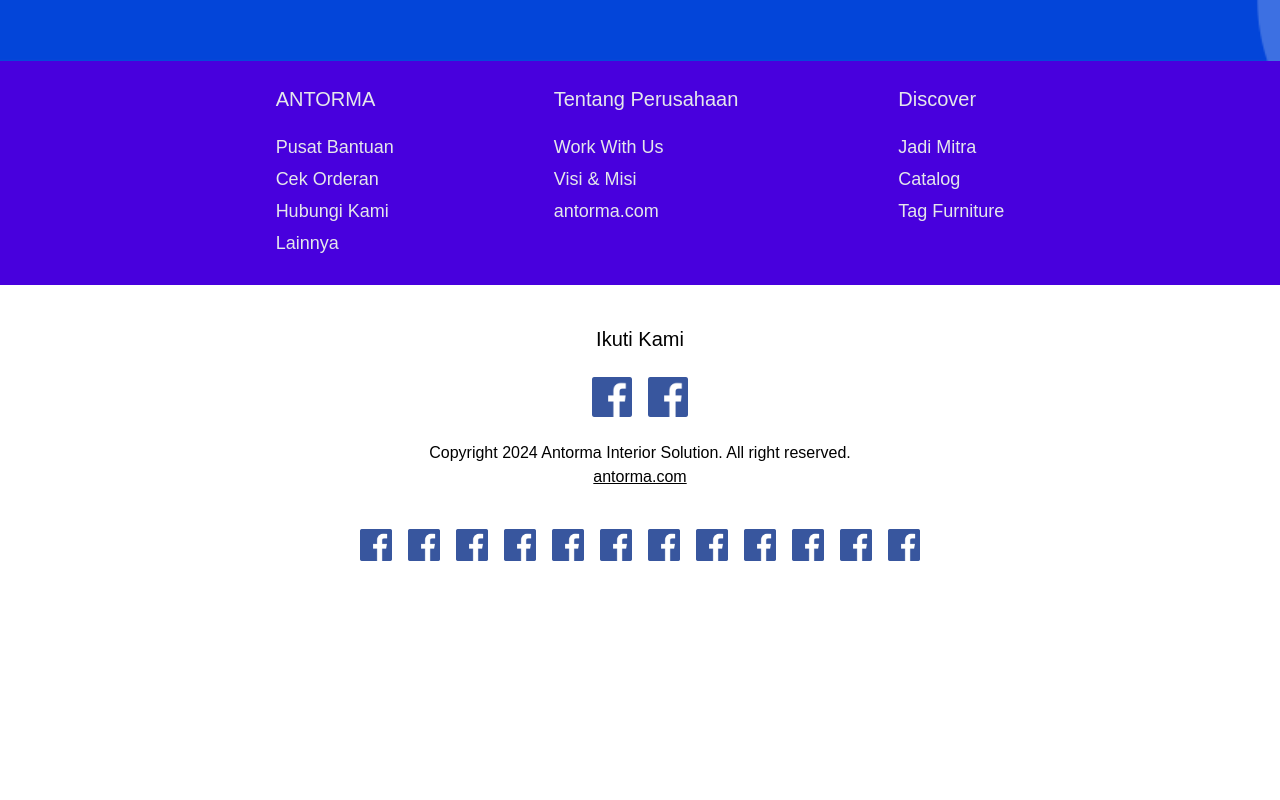
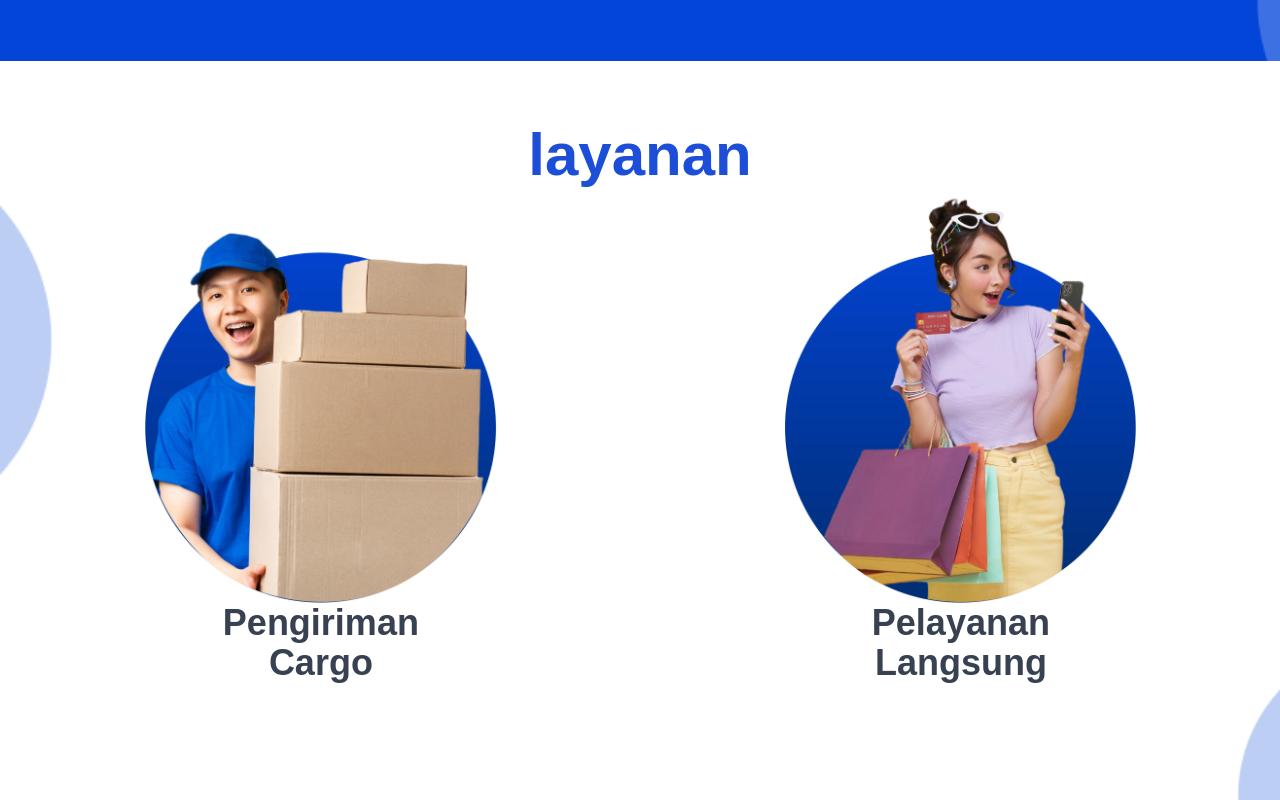
Before and after one commit to ITGROWUP/testing-react-vercel, a React (Create React App) app: page / in a window 1280 px wide. Shown: the part 1380-2180 px from the top of the page. Before the commit the page ends 1941 px from the top, so only its background shows below. Built offline with nearby package versions, Linux system fonts and the light colour scheme.

Commit message:
layanan belum responsif

```diff
--- a/src/App.jsx
+++ b/src/App.jsx
@@ -4,6 +4,7 @@ import Home from "./components/Home";
 import Footer from "./components/Footer";
 import Product from "./components/Product";
 import ProdukKami from "./components/ProdukKami";
+import Layanan from "./components/Layanan";
 
 function App() {
   return (
@@ -12,6 +13,7 @@ function App() {
       <Home/>
       <Product/>
       <ProdukKami />
+      <Layanan/>
       <Footer/>
     </div>
   );
--- /dev/null
+++ b/src/components/Layanan.jsx
@@ -0,0 +1,25 @@
+import React from 'react'
+import Cargo from '../assets/layanan_cargo.png'
+import Langsung from '../assets/layanan_langsung.png'
+
+const Layanan = () => {
+  return (
+    <div className='bg-[url("./assets/bg_2.png")] w-[100%] h-[100vh] bg-cover bg-center relative'>
+        <h1 className="text-blue-700 text-6xl font-bold flex justify-center mt-16">layanan</h1>
+        <div className='flex justify-center items-center'>
+            <div className='flex flex-col justify-center items-center'>
+                <img className='w-[55%] mt-10' src={Cargo} alt="" />
+                <p className='text-gray-700 text-4xl font-bold'>Pengiriman</p>
+                <p className='text-gray-700 text-4xl font-bold'>Cargo</p>
+            </div>
+            <div className='flex flex-col justify-center items-center'>
+                <img className='w-[55%]' src={Langsung} alt="" />
+                <p className='text-gray-700 text-4xl font-bold'>Pelayanan</p>
+                <p className='text-gray-700 text-4xl font-bold'>Langsung</p>
+            </div>
+        </div>
+    </div>
+  )
+}
+
+export default Layanan
```
